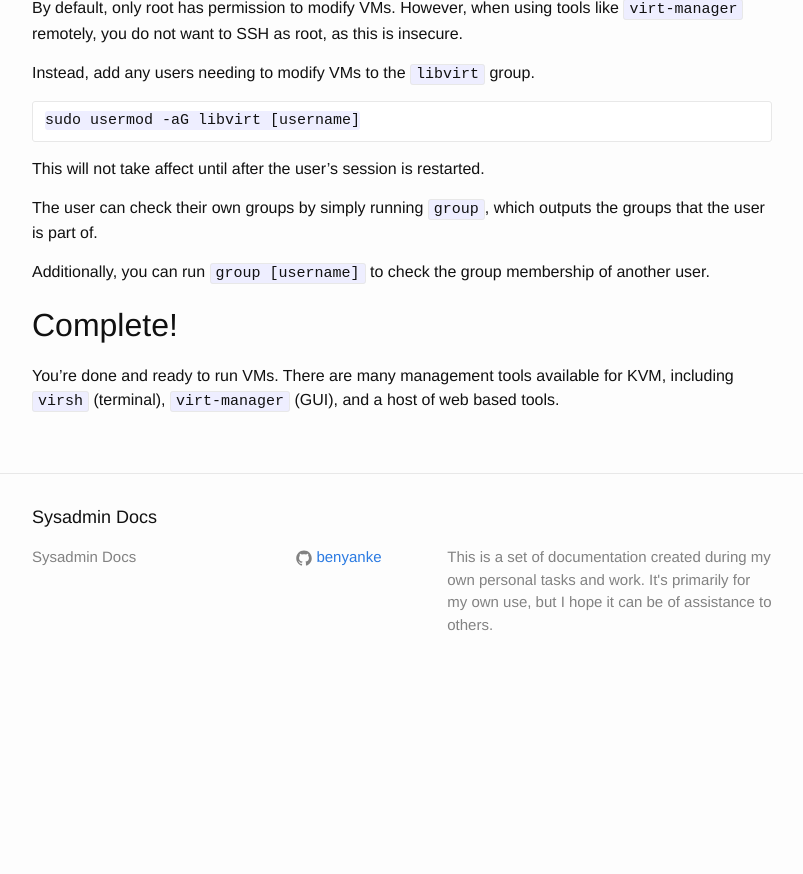
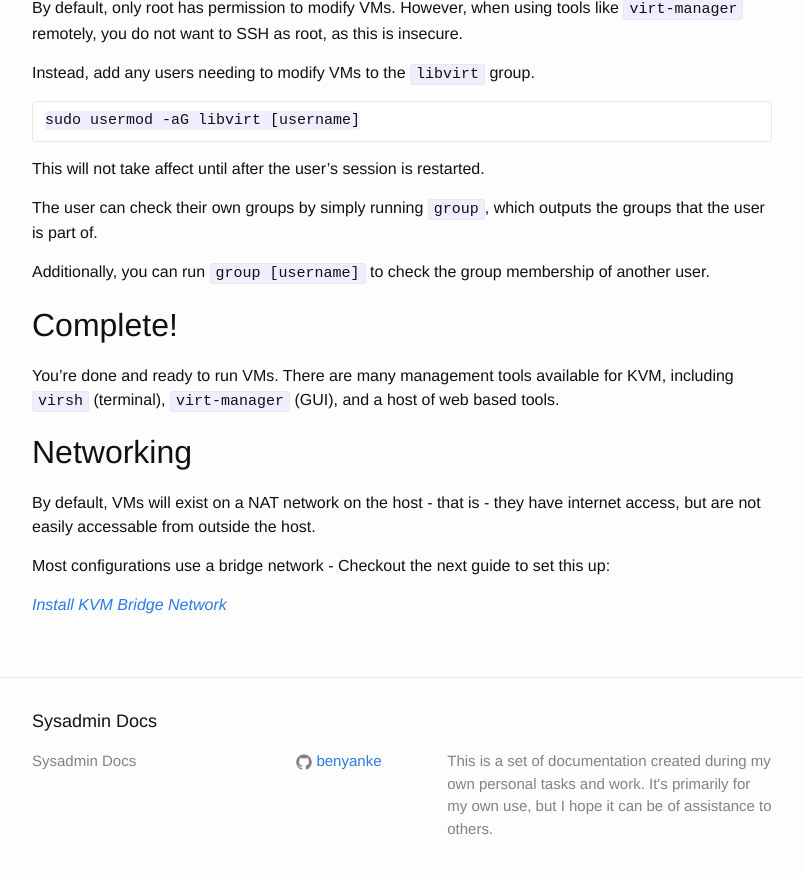
Before and after one commit to benyanke/docs, a Jekyll site: the page built from _posts/kvm/2018-10-16-initial-setup.markdown, in a window 1280 px wide and 900 px high, scrolled down 1329 px. Shown: the top 874 px of the window, without its empty margins (238-1041 px from the left). Built offline with Jekyll 4.4.1, drawn with Linux system fonts in a browser that asks for light colours; before the commit the page ends 2025 px from its top, so only the background shows below that.

Commit message:
Adding bridge network link

```diff
--- a/_posts/kvm/2018-10-16-initial-setup.markdown
+++ b/_posts/kvm/2018-10-16-initial-setup.markdown
@@ -82,3 +82,12 @@ user.
 
 You're done and ready to run VMs. There are many management tools available for KVM,
 including `virsh` (terminal), `virt-manager` (GUI), and a host of web based tools.
+
+## Networking
+
+By default, VMs will exist on a NAT network on the host - that is - they have internet
+access, but are not easily accessable from outside the host.
+
+Most configurations use a bridge network - Checkout the next guide to set this up:
+
+_[Install KVM Bridge Network]({{ site.baseurl }}{% post_url kvm/2018-10-10-bridge-network %})_
```
